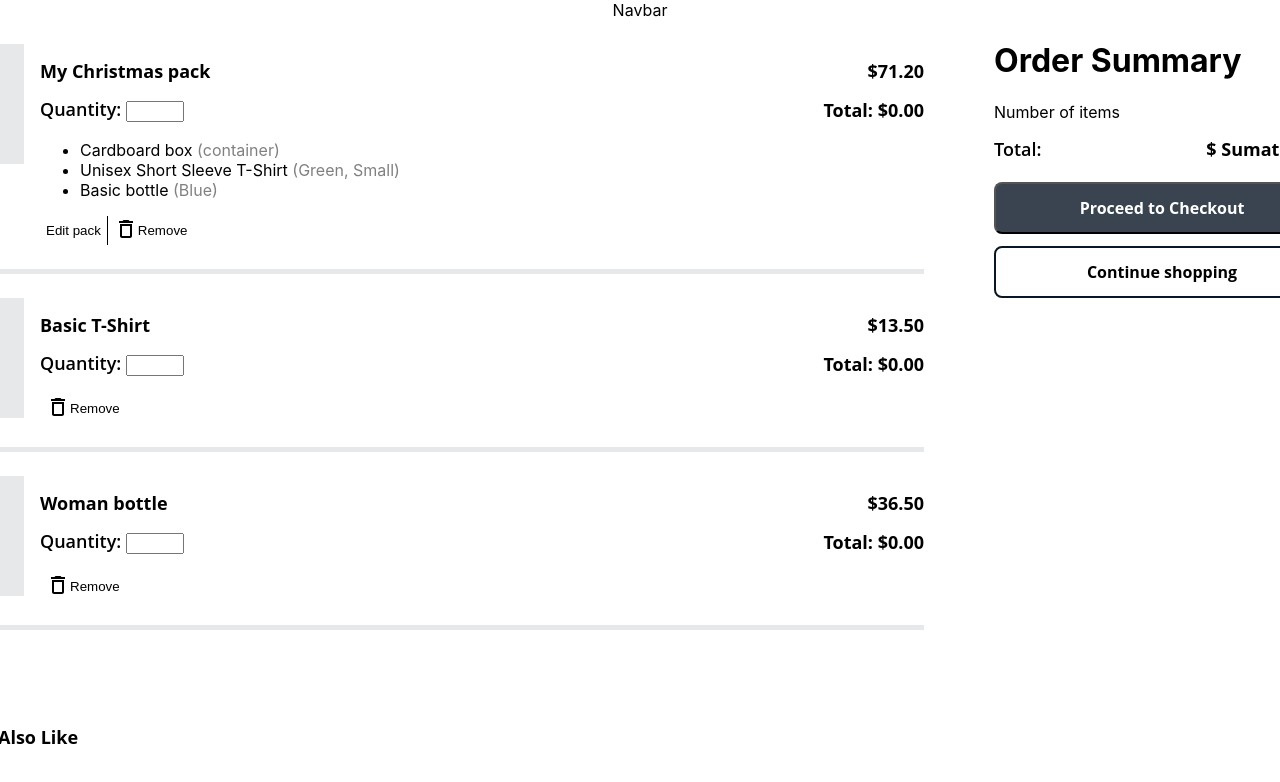
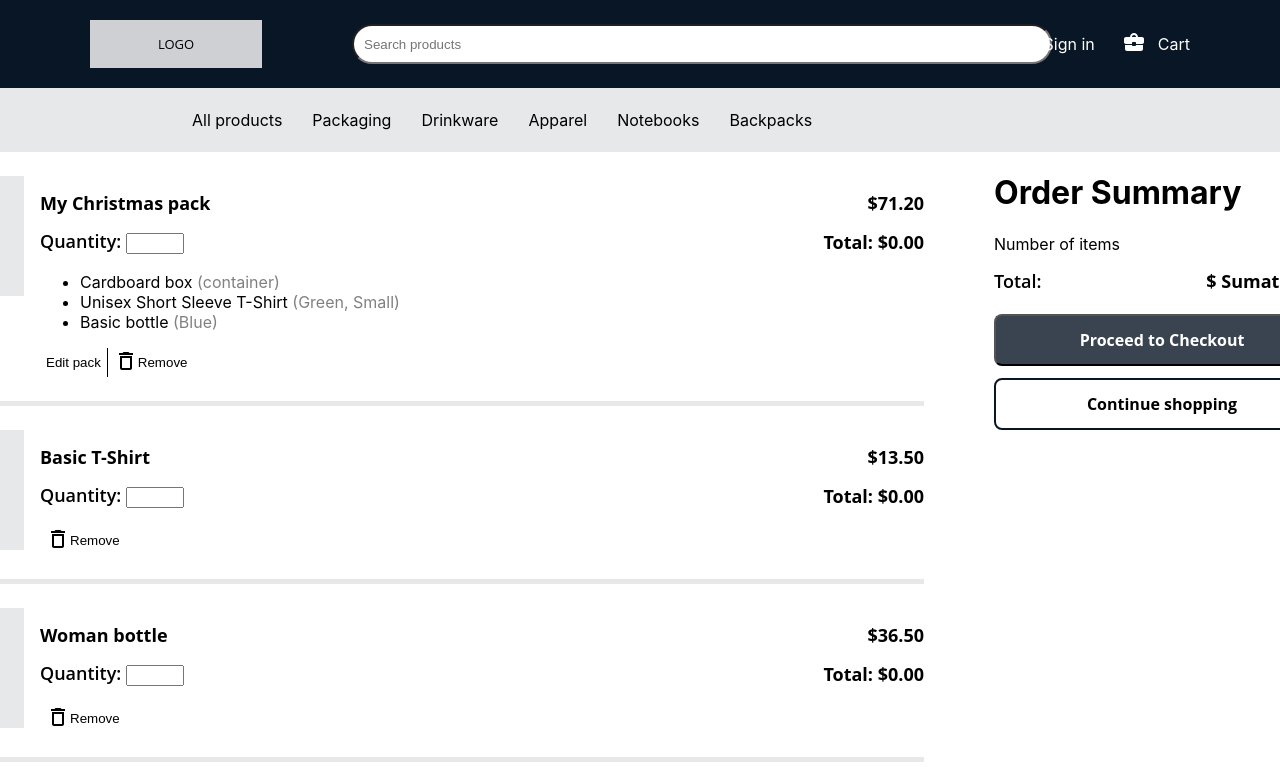
Before and after one commit to jotasenator/reactChallenge, a React (Create React App) app: page / in a window 1280 px wide. Shown: the top 782 px of the page. Built offline with nearby package versions, Linux system fonts and the light colour scheme.

Commit message:
Create navbar components

```diff
--- a/src/App.css
+++ b/src/App.css
@@ -34,7 +34,8 @@ body {
 .blackBackground{
   background-color: black;
 }
-.grayBackground{
+.grayBackground,
+.grayBackgroundCopy{
   background:#E6E8E9;
 }
 
@@ -127,7 +128,12 @@ input{
 .ta-l{
   text-align:left;
 }
-
+.ml-90{
+  margin-left:90px
+}
+.mr-90{
+  margin-right:90px
+}
 .btn-generic{
   background: transparent;
   border: transparent;
@@ -234,6 +240,7 @@ input{
 }
 a{
   color: black;
+  text-decoration: none;
 }
 .logoFooter{
   font-family: Open Sans;
@@ -243,3 +250,43 @@ a{
     letter-spacing: 0em;
     text-align: center;
 }
+
+/* navbar */
+.navbarGray,
+.navbarBlack{
+  width:100%;
+}
+.navbarBlack{
+  height: 88px;
+}
+.navbarGray{
+  display: flex;
+  align-items: center;
+  height: 64px;
+  gap:24px;
+}
+.navbarLinks{
+  position: relative;
+  left: 12rem;
+  gap: 30px;
+  display: flex;
+}
+.navbarRigth{
+  display: flex;
+  flex-direction: row;
+  gap:27px;
+  position: absolute;
+  right: 90px;
+}
+.centering{
+  display: flex;
+  justify-content: center;
+  align-items: center;
+  gap:12px;
+}
+
+#search{
+  border-radius:20px;
+  height: 40px;
+  width:700px;
+}
--- a/src/components/Navbar.tsx
+++ b/src/components/Navbar.tsx
@@ -1,12 +1,38 @@
 import React from 'react'
+import { NavbarLinks } from './NavbarLinks'
+import AccountCircleRoundedIcon from '@mui/icons-material/AccountCircleRounded';
+import BusinessCenterRoundedIcon from '@mui/icons-material/BusinessCenterRounded';
 
 
 export const Navbar: React.FC = () => {
 
   return (
-      <>
-        Navbar
+    <>
+      <div style={{width:"100vw"}}>
+        <div style={{display:"flex", alignItems:"center", position:"relative"}} className='navbarBlack dark-strongBackground'>
+          <div>
+            <div className='logoFooter ml-90 mr-90' style={{ display: "flex", justifyContent: "center", alignItems: "center", width: "172px", height: "48px", backgroundColor: " #CED0D3" }}>
+            LOGO
+            </div>
+          </div>
+          <div><input style={{ paddingLeft:"10px"}} type="search" name="search" id="search" placeholder='Search products'/></div>
+          <div className='navbarRigth'>
+            <div className='white centering'><span><AccountCircleRoundedIcon /></span> <a href="#" className='white'>Sign in</a> </div>
+            <div className='white centering'><span><BusinessCenterRoundedIcon /></span><a href="#" className='white'>Cart</a> </div>
+          </div>
+        </div>
+        <div className='navbarGray grayBackgroundCopy'>
+          <div className='navbarLinks'>
+            <NavbarLinks content='All products'/>
+            <NavbarLinks content='Packaging'/>
+            <NavbarLinks content='Drinkware'/>
+            <NavbarLinks content='Apparel'/>
+            <NavbarLinks content='Notebooks'/>
+            <NavbarLinks content='Backpacks' />
+          </div>
+        </div>
+      </div>
 
-      </>
+    </>
   )
 }
--- /dev/null
+++ b/src/components/NavbarLinks.tsx
@@ -0,0 +1,16 @@
+import React from 'react'
+
+interface Props{
+  content: string;
+}
+
+
+export const NavbarLinks: React.FC<Props> = ({content}) => {
+
+  return (
+      <>
+       <a href="#">{content} </a>
+
+      </>
+  )
+}
```
